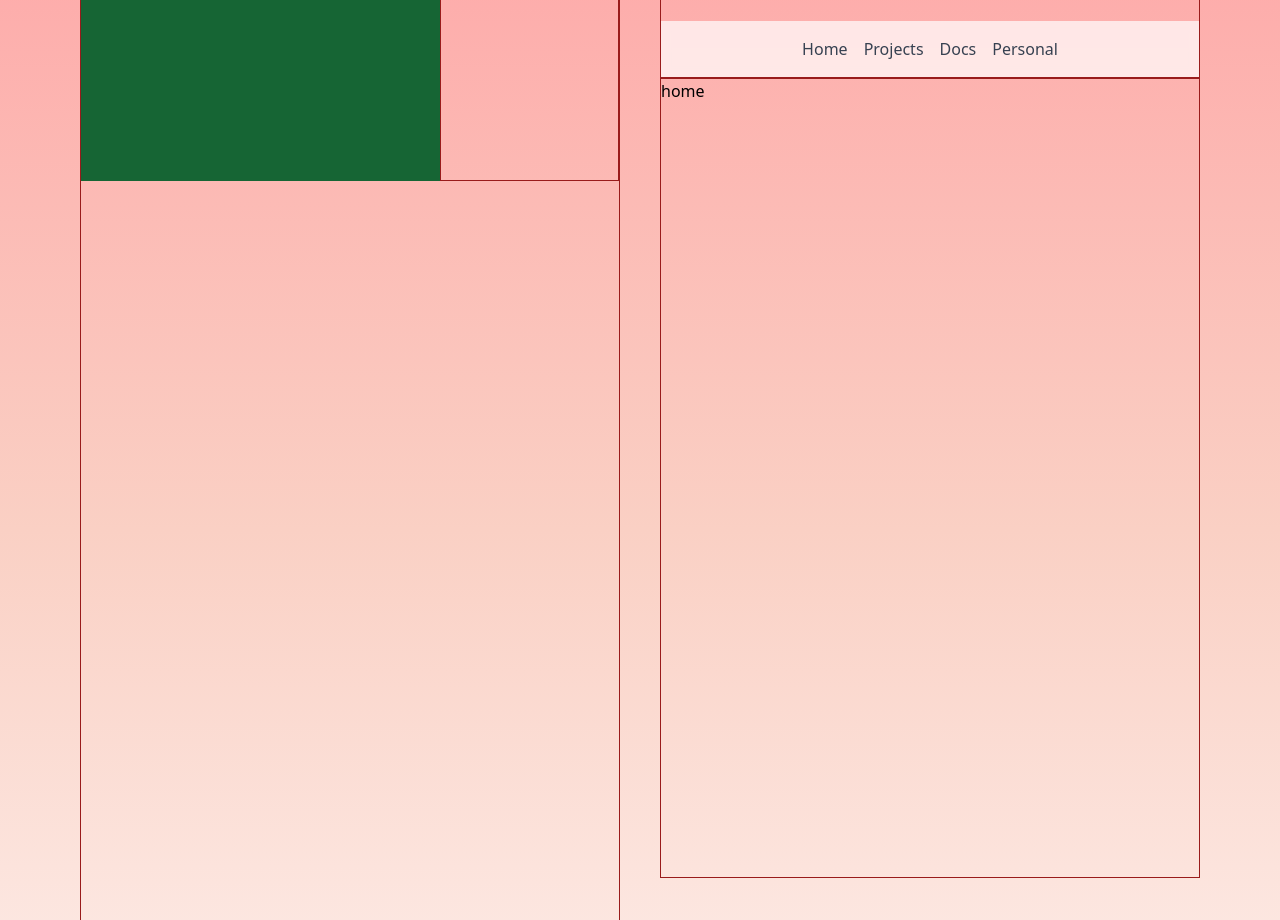
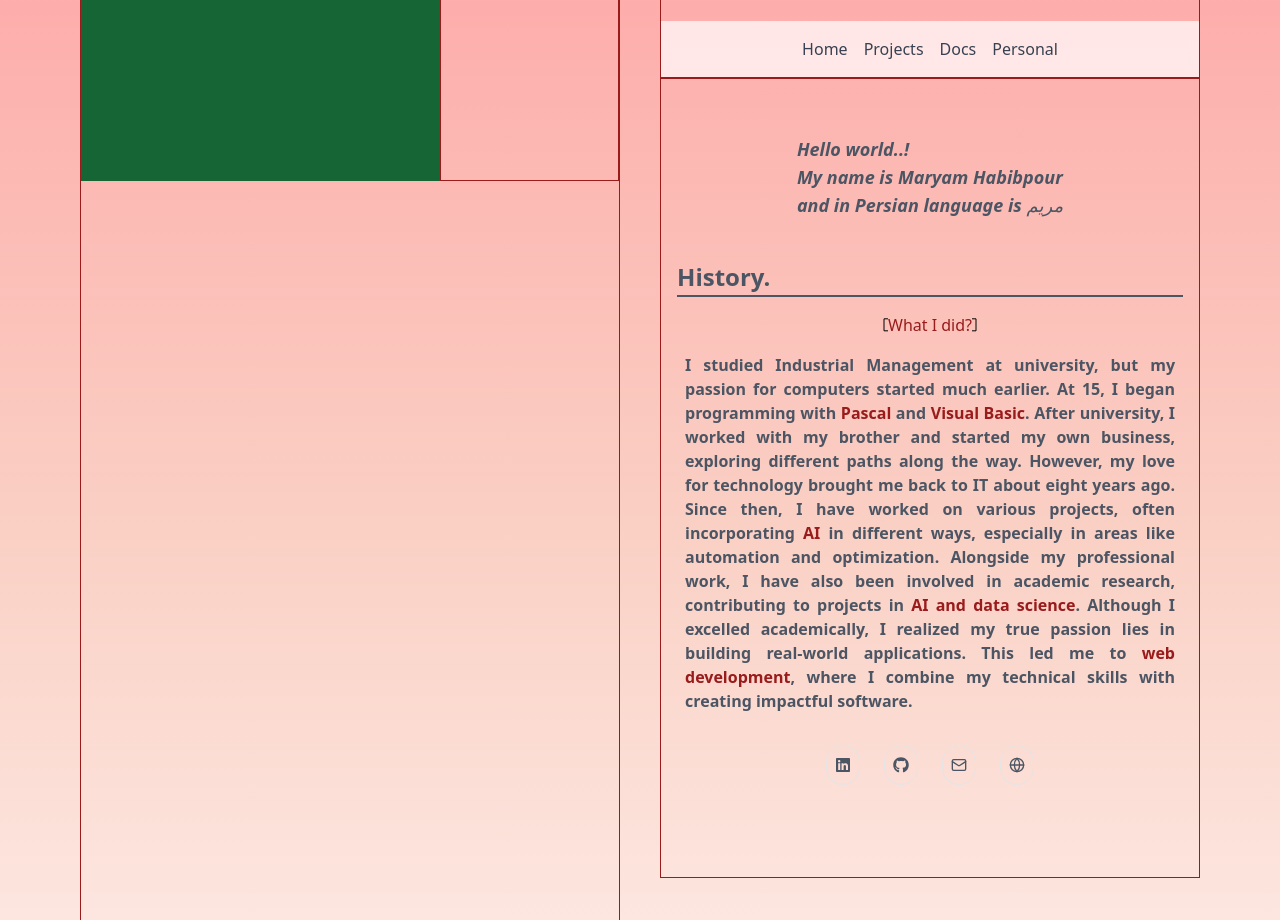
Before and after one commit to maryamHabibpourr/profile2025, a Next.js app: page / in a window 1280 px wide. Shown: the part 300-1220 px from the top of the page. Built offline with nearby package versions, Linux system fonts and the light colour scheme.

Commit message:
Add Tooltip and Button components, refactor personal page, and update dependencies

```diff
--- a/app/(root)/docs/[postId]/page.tsx
+++ b/app/(root)/docs/[postId]/page.tsx
@@ -15,7 +15,7 @@ type Props = {
 };
 
 export async function generateStaticParams() {
-  const posts = await getPostsMeta(); //deduped!
+  const posts = await getPostsMeta();
 
   if (!posts) return [];
 
@@ -25,7 +25,7 @@ export async function generateStaticParams() {
 }
 
 export async function generateMetadata({ params: { postId } }: Props) {
-  const post = await getPostByName(`${postId}.mdx`); //deduped!
+  const post = await getPostByName(`${postId}.mdx`);
 
   if (!post) {
     return {
@@ -39,7 +39,7 @@ export async function generateMetadata({ params: { postId } }: Props) {
 }
 
 const Doc = async ({ params: { postId } }: Props) => {
-  const post = await getPostByName(`${postId}.mdx`); //deduped!
+  const post = await getPostByName(`${postId}.mdx`);
 
   if (!post) notFound();
 
--- a/app/(root)/page.tsx
+++ b/app/(root)/page.tsx
@@ -1,12 +1,95 @@
+import Heading from "@/shared/Heading";
+import React from "react";
+import { Button } from "@/components/ui/button";
+import {
+  Tooltip,
+  TooltipContent,
+  TooltipProvider,
+  TooltipTrigger,
+} from "@/components/ui/tooltip";
+import {  Mail, Globe } from "lucide-react";
+import { FaLinkedin, FaGithub } from "react-icons/fa"
 
-import React from 'react'
+
+
+const socialLinks = [
+  {
+    href: "https://www.linkedin.com/in/maryam-habibpour-0a6071142/",
+    icon: <FaLinkedin className="w-6 h-6 text-gray-600" />,
+    label: "LinkedIn",
+  },
+  {
+    href: "https://github.com/maryamHabibpourr",
+    icon: <FaGithub className="w-6 h-6 text-gray-600" />,
+    label: "GitHub",
+  },
+  {
+    href: "mailto:e.maryamhabibpour@gmail.com",
+    icon: <Mail className="w-6 h-6 text-gray-600" />,
+    label: "Email",
+  },
+  {
+    href: "https://deepai.org/profile/maryam-habibpour",
+    icon: <Globe className="w-6 h-6 text-gray-600" />,
+    label: "DeepAI Profile",
+  },
+];
+
+
 
 const Home = () => {
   return (
-    <div>
-        home
-    </div>
-  )
-}
+    <main className="w-full h-fit-content py-12 px-4">
+      <section className="container flex flex-col gap-2 items-center mt-2 mb-4">
+        <div className="font-semibold italic text-gray-600 text-lg mb-8">
+          <p>Hello world..!</p>
+          <p>My name is Maryam Habibpour</p>
+          <p>
+            and in Persian language is {" "}
+            <span className="font-light italic text-gray-600 text-lg">مریم</span>
+          </p>
+        </div>
+        <section>
+          <Heading
+            className="text-justify"
+            tag="What I did?"
+            title="History."
+            text={[
+              "I studied Industrial Management at university, but my passion for computers started much earlier. At 15, I began programming with ",
+              <span key="pascal" className="text-red-800 font-semibold">Pascal</span>,
+              " and ",
+              <span key="vb" className="text-red-800 font-semibold">Visual Basic</span>,
+              ". After university, I worked with my brother and started my own business, exploring different paths along the way. However, my love for technology brought me back to IT about eight years ago. Since then, I have worked on various projects, often incorporating ",
+              <span key="ai" className="text-red-800 font-semibold">AI</span>,
+              " in different ways, especially in areas like automation and optimization. Alongside my professional work, I have also been involved in academic research, contributing to projects in ",
+              <span key="datascience" className="text-red-800 font-semibold">AI and data science</span>,
+              ". Although I excelled academically, I realized my true passion lies in building real-world applications. This led me to ",
+              <span key="webdev" className="text-red-800 font-semibold">web development</span>,
+              ", where I combine my technical skills with creating impactful software."
+            ]}
+          />
+        </section>
+        <section className="flex gap-6 mt-6">
+          <TooltipProvider>
+            {socialLinks.map((link, index) => (
+              <Tooltip key={index}>
+                <TooltipTrigger asChild>
+                  <a href={link.href} target="_blank" rel="noopener noreferrer">
+                    <Button variant="outline" className="py-2 px-2 rounded-full bg-transparent">
+                      {link.icon}
+                    </Button>
+                  </a>
+                </TooltipTrigger>
+                <TooltipContent>
+                  <p>{link.label}</p>
+                </TooltipContent>
+              </Tooltip>
+            ))}
+          </TooltipProvider>
+        </section>
+      </section>
+    </main>
+  );
+};
 
-export default Home
+export default Home;
--- a/app/(root)/personal/page.tsx
+++ b/app/(root)/personal/page.tsx
@@ -2,7 +2,7 @@ import Heading from "@/shared/Heading";
 import Image from "next/image";
 import React from "react";
 
-const page = () => {
+const Personal = () => {
   return (
     <main className="w-full h-fit-content py-12 px-4">
       <section className="container flex flex-row gap-2 items-cente mt-2 mb-4">
@@ -46,7 +46,7 @@ const page = () => {
               key="wikipedia"
               href="https://en.wikipedia.org/wiki/Special:Random"
               target="_blank"
-              className="text-red-800 font-semibold pl-1"
+              className="text-red-800 font-semibold"
             >
               Wikipedia's “random article”
             </a>,
@@ -55,7 +55,7 @@ const page = () => {
               key="twitter"
               href="https://twitter.com"
               target="_blank"
-              className="text-red-800 font-semibold pl-1"
+              className="text-red-800 font-semibold"
             >
               X (formerly Twitter)
             </a>,
@@ -110,4 +110,4 @@ const page = () => {
   );
 };
 
-export default page;
+export default Personal;
--- /dev/null
+++ b/components/ui/button.tsx
@@ -0,0 +1,56 @@
+import * as React from "react"
+import { Slot } from "@radix-ui/react-slot"
+import { cva, type VariantProps } from "class-variance-authority"
+
+import { cn } from "@/lib/utils"
+
+const buttonVariants = cva(
+  "inline-flex items-center justify-center gap-2 whitespace-nowrap rounded-md text-sm font-medium ring-offset-white transition-colors focus-visible:outline-none focus-visible:ring-2 focus-visible:ring-neutral-950 focus-visible:ring-offset-2 disabled:pointer-events-none disabled:opacity-50 [&_svg]:pointer-events-none [&_svg]:size-4 [&_svg]:shrink-0 dark:ring-offset-neutral-950 dark:focus-visible:ring-neutral-300",
+  {
+    variants: {
+      variant: {
+        default: "bg-neutral-900 text-neutral-50 hover:bg-neutral-900/90 dark:bg-neutral-50 dark:text-neutral-900 dark:hover:bg-neutral-50/90",
+        destructive:
+          "bg-red-500 text-neutral-50 hover:bg-red-500/90 dark:bg-red-900 dark:text-neutral-50 dark:hover:bg-red-900/90",
+        outline:
+          "border border-neutral-200 bg-white hover:bg-neutral-100 hover:text-neutral-900 dark:border-neutral-800 dark:bg-neutral-950 dark:hover:bg-neutral-800 dark:hover:text-neutral-50",
+        secondary:
+          "bg-neutral-100 text-neutral-900 hover:bg-neutral-100/80 dark:bg-neutral-800 dark:text-neutral-50 dark:hover:bg-neutral-800/80",
+        ghost: "hover:bg-neutral-100 hover:text-neutral-900 dark:hover:bg-neutral-800 dark:hover:text-neutral-50",
+        link: "text-neutral-900 underline-offset-4 hover:underline dark:text-neutral-50",
+      },
+      size: {
+        default: "h-10 px-4 py-2",
+        sm: "h-9 rounded-md px-3",
+        lg: "h-11 rounded-md px-8",
+        icon: "h-10 w-10",
+      },
+    },
+    defaultVariants: {
+      variant: "default",
+      size: "default",
+    },
+  }
+)
+
+export interface ButtonProps
+  extends React.ButtonHTMLAttributes<HTMLButtonElement>,
+    VariantProps<typeof buttonVariants> {
+  asChild?: boolean
+}
+
+const Button = React.forwardRef<HTMLButtonElement, ButtonProps>(
+  ({ className, variant, size, asChild = false, ...props }, ref) => {
+    const Comp = asChild ? Slot : "button"
+    return (
+      <Comp
+        className={cn(buttonVariants({ variant, size, className }))}
+        ref={ref}
+        {...props}
+      />
+    )
+  }
+)
+Button.displayName = "Button"
+
+export { Button, buttonVariants }
--- /dev/null
+++ b/components/ui/tooltip.tsx
@@ -0,0 +1,30 @@
+"use client"
+
+import * as React from "react"
+import * as TooltipPrimitive from "@radix-ui/react-tooltip"
+
+import { cn } from "@/lib/utils"
+
+const TooltipProvider = TooltipPrimitive.Provider
+
+const Tooltip = TooltipPrimitive.Root
+
+const TooltipTrigger = TooltipPrimitive.Trigger
+
+const TooltipContent = React.forwardRef<
+  React.ElementRef<typeof TooltipPrimitive.Content>,
+  React.ComponentPropsWithoutRef<typeof TooltipPrimitive.Content>
+>(({ className, sideOffset = 4, ...props }, ref) => (
+  <TooltipPrimitive.Content
+    ref={ref}
+    sideOffset={sideOffset}
+    className={cn(
+      "z-50 overflow-hidden rounded-md border border-neutral-200 bg-white px-3 py-1.5 text-sm text-neutral-950 shadow-md animate-in fade-in-0 zoom-in-95 data-[state=closed]:animate-out data-[state=closed]:fade-out-0 data-[state=closed]:zoom-out-95 data-[side=bottom]:slide-in-from-top-2 data-[side=left]:slide-in-from-right-2 data-[side=right]:slide-in-from-left-2 data-[side=top]:slide-in-from-bottom-2 dark:border-neutral-800 dark:bg-neutral-950 dark:text-neutral-50",
+      className
+    )}
+    {...props}
+  />
+))
+TooltipContent.displayName = TooltipPrimitive.Content.displayName
+
+export { Tooltip, TooltipTrigger, TooltipContent, TooltipProvider }
--- a/package.json
+++ b/package.json
@@ -10,6 +10,8 @@
   },
   "dependencies": {
     "@radix-ui/react-hover-card": "^1.1.5",
+    "@radix-ui/react-slot": "^1.1.1",
+    "@radix-ui/react-tooltip": "^1.1.7",
     "@tailwindcss/typography": "^0.5.16",
     "class-variance-authority": "^0.7.1",
     "clsx": "^2.1.1",
@@ -20,6 +22,7 @@
     "qss": "^3.0.0",
     "react": "^19.0.0",
     "react-dom": "^19.0.0",
+    "react-icons": "^5.4.0",
     "react-viewer": "^3.2.2",
     "rehype-autolink-headings": "^6.1.1",
     "rehype-highlight": "^6.0.0",
```
Also changed, not shown: constants/index.ts (line endings or trailing spaces), 1 other file (tests, documents, lock files or other folders).
